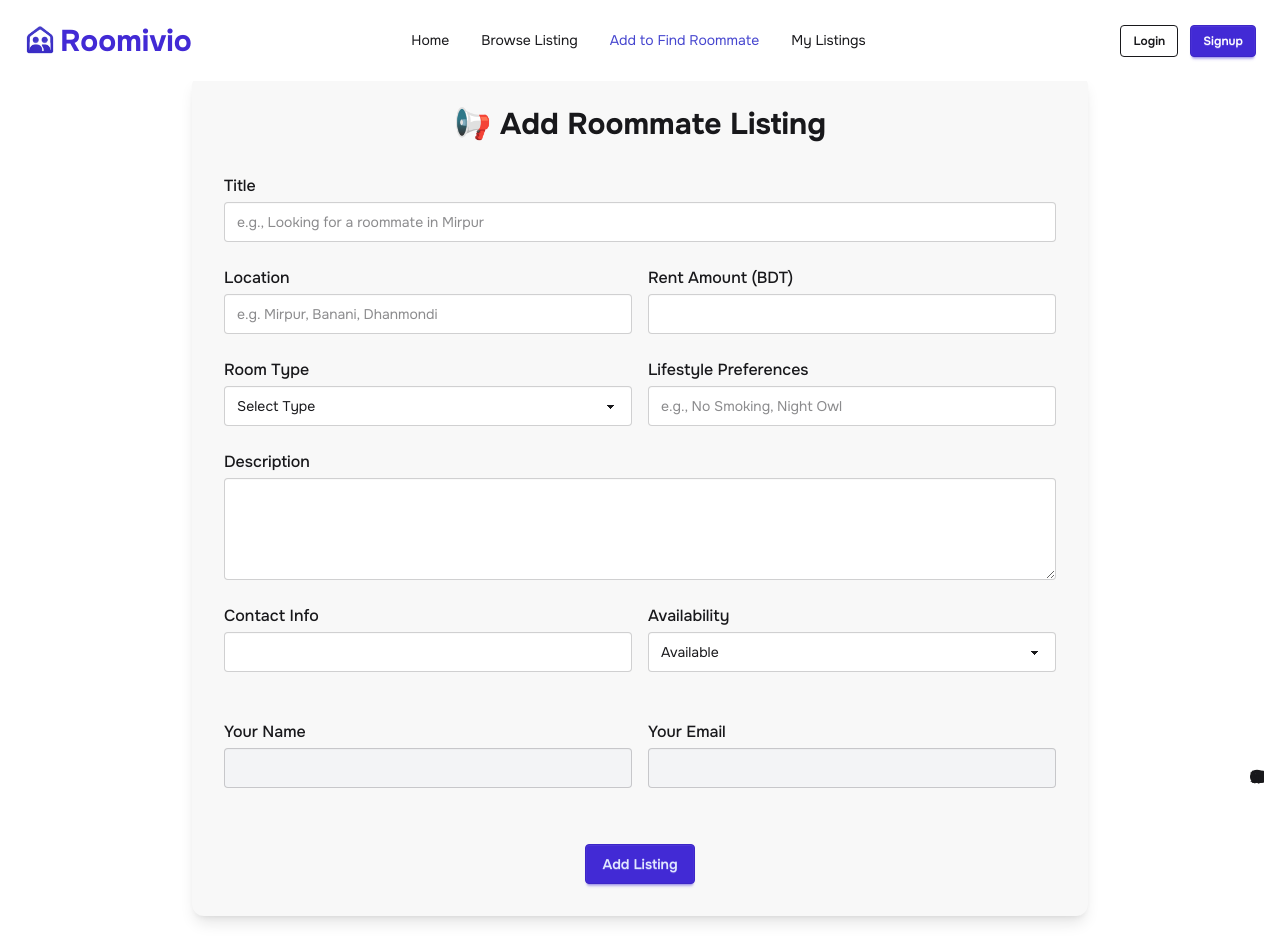
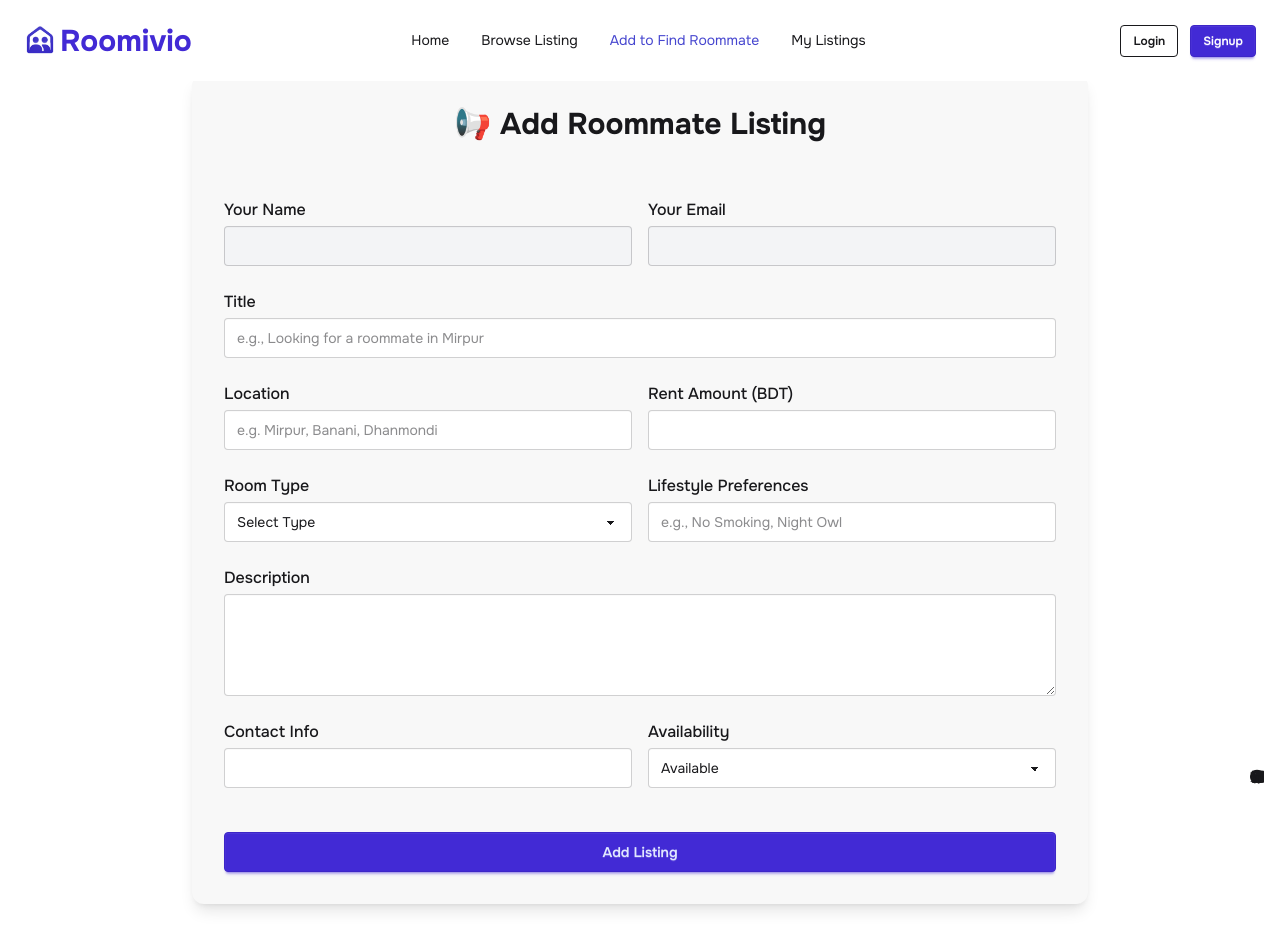
Before and after one commit to sharifulislamudoy/Romivio-client, a React (Vite) app: page /add-roommate in a window 1280 px wide. Shown: the top 952 px of the page. Built offline with nearby package versions, Linux system fonts and the light colour scheme.

Commit message:
impliment post operation to the db

```diff
--- a/package.json
+++ b/package.json
@@ -14,6 +14,7 @@
     "@tailwindcss/vite": "^4.1.7",
     "daisyui": "^5.0.35",
     "firebase": "^11.7.3",
+    "firebase-admin": "^13.4.0",
     "framer-motion": "^12.12.1",
     "lottie-react": "^2.4.1",
     "lucide-react": "^0.511.0",
@@ -22,6 +23,7 @@
     "react-icons": "^5.5.0",
     "react-router-dom": "^7.6.0",
     "react-simple-typewriter": "^5.0.1",
+    "sweetalert2": "^11.21.2",
     "tailwindcss": "^4.1.7"
   },
   "devDependencies": {
--- a/src/Pages/AddRoommateForm.jsx
+++ b/src/Pages/AddRoommateForm.jsx
@@ -1,28 +1,63 @@
 import { motion } from "framer-motion";
-import { useState } from "react";
+import Swal from "sweetalert2";
 
 const AddRoommateForm = ({ user }) => {
-  const [formData, setFormData] = useState({
-    title: "",
-    location: "",
-    rent: "",
-    roomType: "",
-    lifestyle: "",
-    description: "",
-    contact: "",
-    availability: "available",
+
+  const handleAddListing = e => {
+    e.preventDefault();
+    const form = e.target;
+    const formData = new FormData(form);
+    const listingData = Object.fromEntries(formData.entries());
+    console.log(listingData);
+
+    // Send data to the Server
+
+    fetch('http://localhost:3000/add-listing', {
+      method: 'POST',
+      headers: {
+        'content-type': 'application/json'
+      },
+      body: JSON.stringify(listingData)
+    })
+      .then(res => res.json())
+      .then(data => {
+        if (data.insertedId) {
+          Swal.fire({
+            title: "Your Listing is Added",
+            icon: "success",
+            draggable: true,
+            timer:3000
           });
 
-  const handleChange = (e) => {
-    const { name, value } = e.target;
-    setFormData((prev) => ({ ...prev, [name]: value }));
-  };
+          // form.reset();
 
-  const handleSubmit = (e) => {
-    e.preventDefault();
-    // handle your API call here
-    console.log("Form Submitted:", { ...formData, email: user.email, name: user.name });
-  };
+        }
+      });
+  }
+
+
+
+  // const [formData, setFormData] = useState({
+  //   title: "",
+  //   location: "",
+  //   rent: "",
+  //   roomType: "",
+  //   lifestyle: "",
+  //   description: "",
+  //   contact: "",
+  //   availability: "available",
+  // });
+
+  // const handleChange = (e) => {
+  //   const { name, value } = e.target;
+  //   setFormData((prev) => ({ ...prev, [name]: value }));
+  // };
+
+  // const handleSubmit = (e) => {
+  //   e.preventDefault();
+  //   // handle your API call here
+  //   console.log("Form Submitted:", { ...formData, email: user.email, name: user.name });
+  // };
 
   return (
     <section className="py-16 px-4 bg-base-100 text-base-content">
@@ -35,7 +70,27 @@ const AddRoommateForm = ({ user }) => {
       >
         <h2 className="text-3xl font-bold mb-8 text-center">📢 Add Roommate Listing</h2>
 
-        <form onSubmit={handleSubmit} className="grid gap-6">
+        <form onSubmit={handleAddListing} className="grid gap-6">
+          <div className="grid sm:grid-cols-2 gap-4 mt-6">
+            <div>
+              <label className="block font-medium mb-1">Your Name</label>
+              <input
+                type="text"
+                // value={user.name}
+                className="input input-bordered w-full bg-gray-100 cursor-not-allowed"
+                readOnly
+              />
+            </div>
+            <div>
+              <label className="block font-medium mb-1">Your Email</label>
+              <input
+                type="email"
+                // value={user.email}
+                className="input input-bordered w-full bg-gray-100 cursor-not-allowed"
+                readOnly
+              />
+            </div>
+          </div>
           <div>
             <label className="block font-medium mb-1">Title</label>
             <input
@@ -144,30 +199,7 @@ const AddRoommateForm = ({ user }) => {
             </div>
           </div>
 
-          <div className="grid sm:grid-cols-2 gap-4 mt-6">
-            <div>
-              <label className="block font-medium mb-1">Your Name</label>
-              <input
-                type="text"
-                // value={user.name}
-                className="input input-bordered w-full bg-gray-100 cursor-not-allowed"
-                readOnly
-              />
-            </div>
-            <div>
-              <label className="block font-medium mb-1">Your Email</label>
-              <input
-                type="email"
-                // value={user.email}
-                className="input input-bordered w-full bg-gray-100 cursor-not-allowed"
-                readOnly
-              />
-            </div>
-          </div>
-
-          <div className="mt-8 text-center">
-            <button className="btn btn-primary w-full sm:w-auto">Add Listing</button>
-          </div>
+          <input type="submit" value="Add Listing" className="mt-5 text-center btn btn-primary w-full sm:w-auto" />
         </form>
       </motion.div>
     </section>
```
Also changed, not shown: 1 other file (tests, documents, lock files or other folders). Lines whose indentation alone changed are shown as unchanged.
